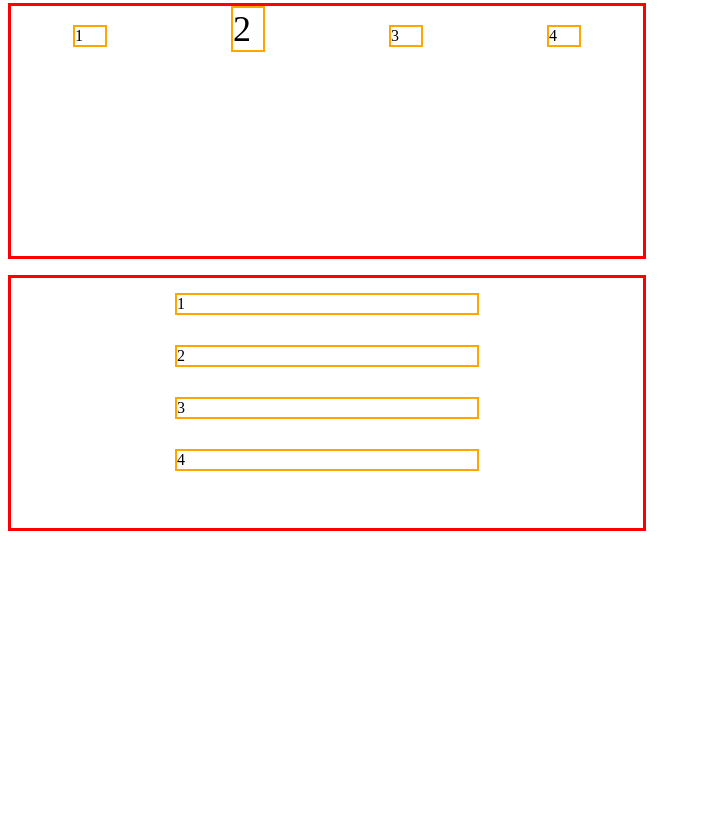
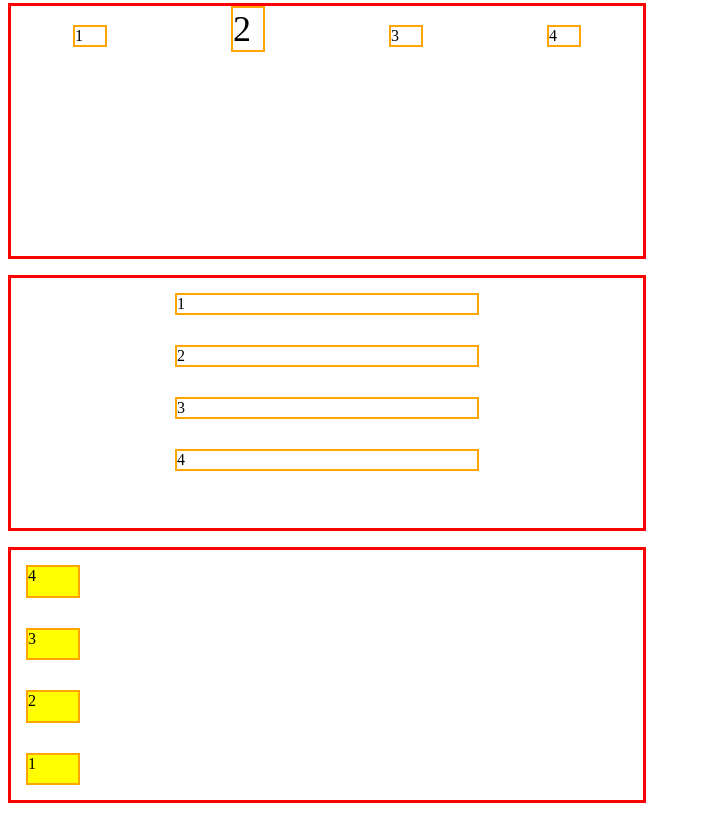
Before and after one commit to ItsJotas/Estudos-FrontEnd, a plain HTML site: page layout/flexbox.html in a window 1280 px wide. Shown: the part 821-1640 px from the top of the page, without its empty margins (0-701 px from the left). Before the commit the page ends 1368 px from the top, so only its background shows below. Drawn offline with Linux system fonts and the light colour scheme.

Commit message:
main axis e cross axis

```diff
--- a/layout/flexbox.html
+++ b/layout/flexbox.html
@@ -62,6 +62,18 @@
         .flex-container5 div{
             width: 300px;
         }
+
+        .flex-container6{
+            justify-content: flex-end;
+            align-items: flex-start;
+            flex-direction: column-reverse;
+        }
+
+        .flex-container6 div{
+            width: 50px;
+            height: 50px;
+            background-color: yellow;
+        }
     </style>
 </head>
 <body>
@@ -99,5 +111,12 @@
         <div class="div3">3</div>
         <div class="div4">4</div>
     </div>
+
+    <div class="flexbox flex-container6">
+        <div class="div1">1</div>
+        <div class="div2">2</div>
+        <div class="div3">3</div>
+        <div class="div4">4</div>
+    </div>
 </body>
 </html>
```
